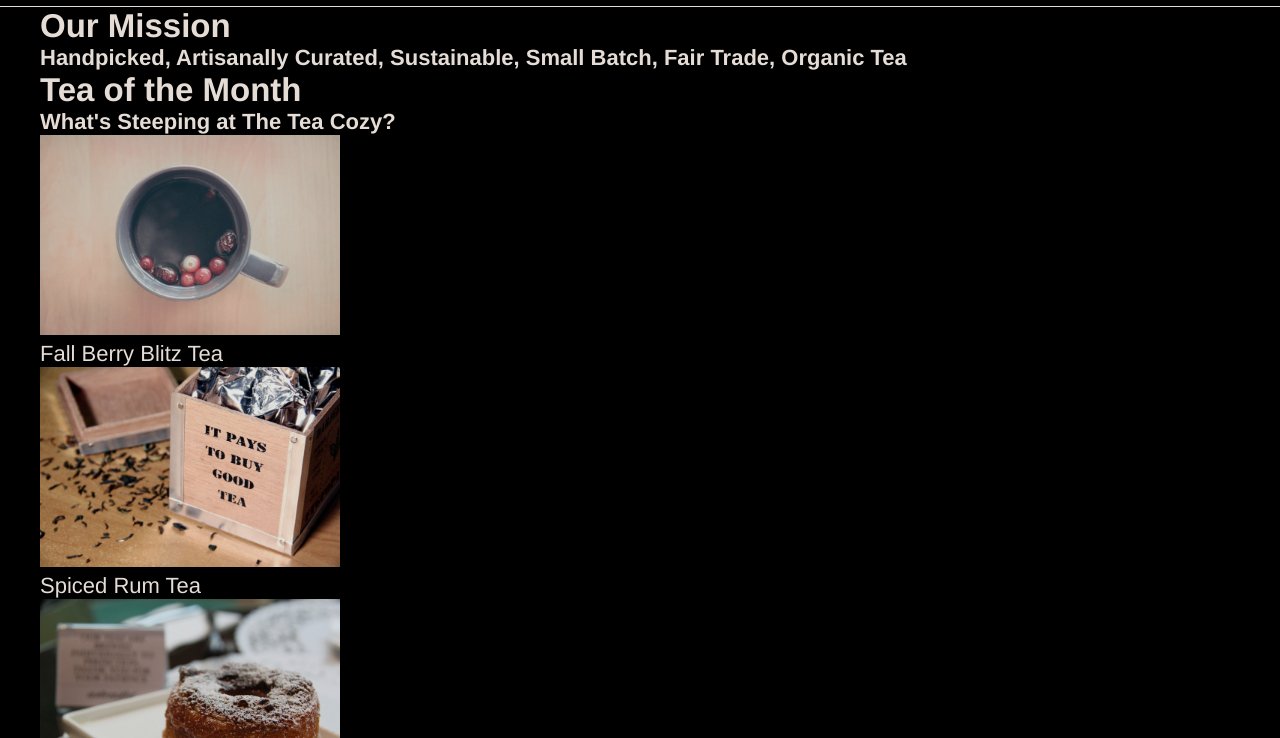
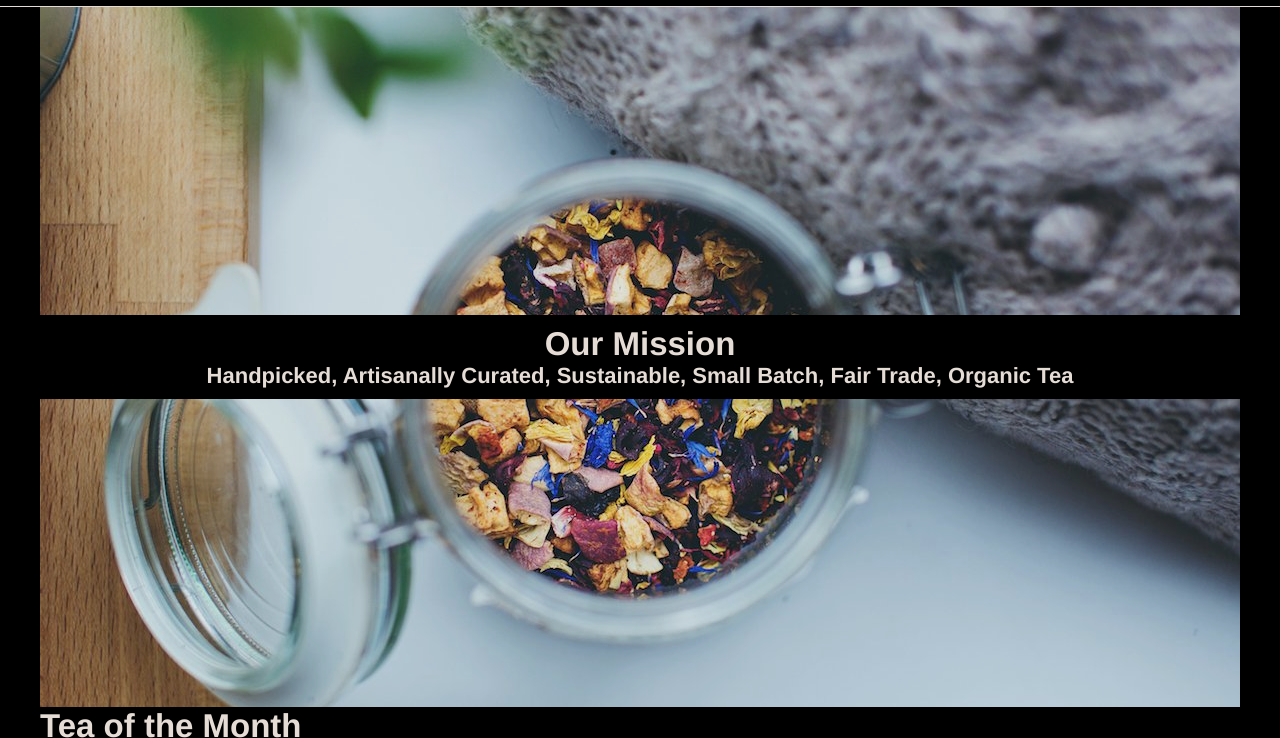
Before and after one commit to rbonk907/tea-shop-ui, a plain HTML site: page index.html in a window 1280 px wide. Shown: the part 62-800 px from the top of the page. Drawn offline with Linux system fonts and the light colour scheme.

Commit message:
style hero banner section

```diff
--- a/resources/styles.css
+++ b/resources/styles.css
@@ -61,3 +61,17 @@ footer p {
 }
 
 /* Section Styles */
+section.hero-banner {
+    background-image: url(./images/img-mission-background.jpg);
+    height: 700px;
+    display: flex;
+    justify-content: center;
+    align-items: center;
+}
+
+section .mission-statement {
+    text-align: center;
+    background-color: black;
+    width: 100%;
+    padding: 10px;
+}
```
